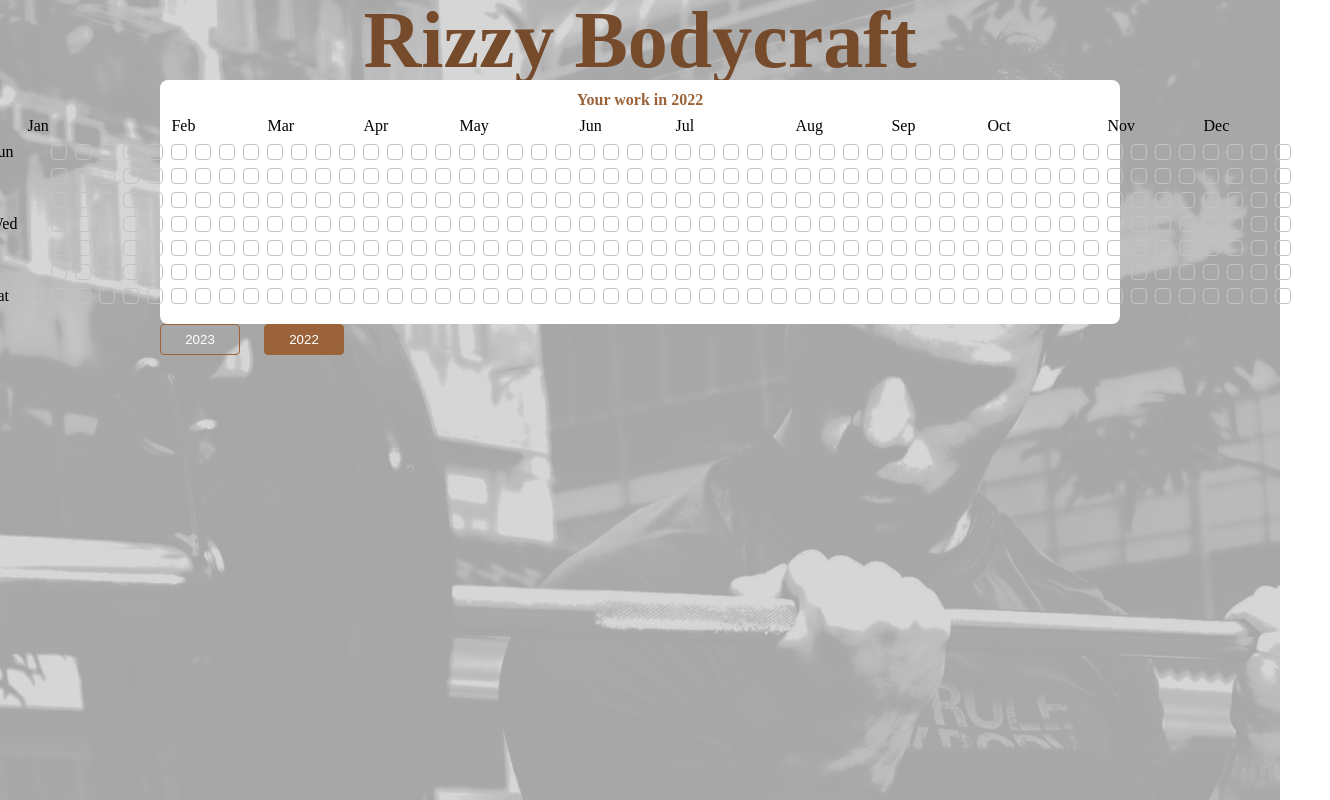
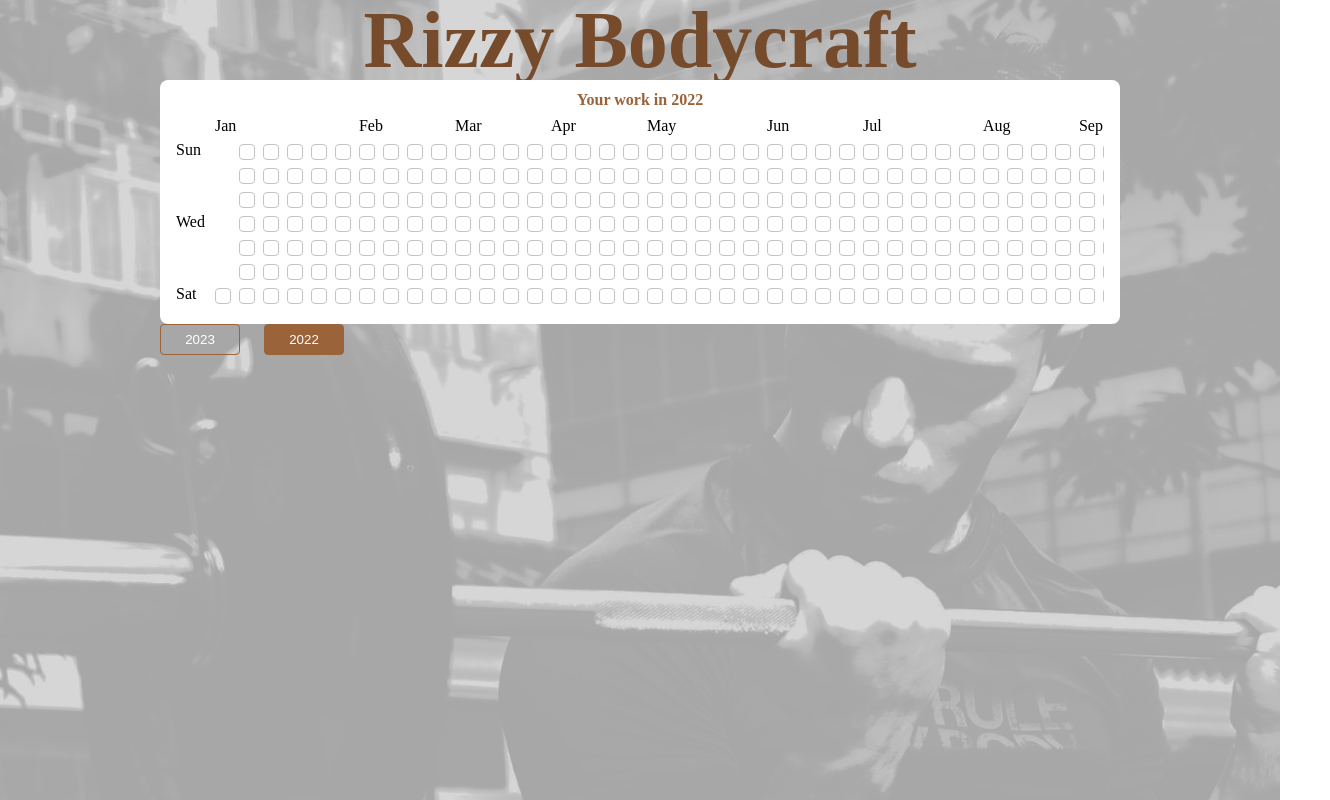
Before and after one commit to smellypotato/rizzy-bodycraft-record, a React (Create React App) app: page / in a window 1280 px wide. Shown: the whole page, 1330 px wide, since content can reach past the window. Built offline with nearby package versions, Linux system fonts and the light colour scheme.

Commit message:
style exercise record scroll bar

```diff
--- a/public/index.html
+++ b/public/index.html
@@ -24,20 +24,10 @@
       work correctly both with client-side routing and a non-root public URL.
       Learn how to configure a non-root public URL by running `npm run build`.
     -->
-    <title>React App</title>
+    <title>Rizzy Bodycraft Record</title>
   </head>
   <body>
     <noscript>You need to enable JavaScript to run this app.</noscript>
     <div id="root"></div>
-    <!--
-      This HTML file is a template.
-      If you open it directly in the browser, you will see an empty page.
-
-      You can add webfonts, meta tags, or analytics to this file.
-      The build step will place the bundled scripts into the <body> tag.
-
-      To begin the development, run `npm start` or `yarn start`.
-      To create a production bundle, use `npm run build` or `yarn build`.
-    -->
   </body>
 </html>
--- /dev/null
+++ b/src/Utils.ts
@@ -0,0 +1,13 @@
+export class Utils {
+    static newArray = (length: number) => {
+        return Array.from(Array(length).keys());
+    }
+
+    static daysInYear = (year: number) => {
+        return (new Date(year + 1, 0, 1).getTime() - new Date(year, 0, 1).getTime()) / 1000 / 60 / 60 / 24;
+    }
+
+    static weeksInMonth = (year: number, month: number) => {
+        return Math.ceil((new Date(year, month, 1).getDay() + new Date(year, month + 1, 0).getDate()) / 7);
+    }
+}
--- a/src/components/ExerciseRecord/ExerciseRecord.css
+++ b/src/components/ExerciseRecord/ExerciseRecord.css
@@ -1,7 +1,7 @@
 #exercise_record {
     background-color: var(--color_white);
     border-radius: 2rem;
-    padding: 3rem 4rem 5rem;
+    padding: 3rem 4rem 2.5rem;
     display: flex;
     flex-direction: column;
     align-items: center;
@@ -15,9 +15,36 @@
 }
 #exercise_record #record_table {
     display: grid;
-    grid-template: auto auto / auto auto;
-    grid-gap: 2.5rem;
+    grid-template-columns: auto 1fr;
+    grid-column-gap: 2.5rem;
     font-size: 4rem;
+
+}
+#exercise_record #record_table #days {
+    display: grid;
+    grid-template: repeat(7, 16px) / repeat(1, auto);
+    grid-gap: 8px;
+
+}
+#exercise_record #record_table #calendar {
+    display: flex;
+    flex-direction: column;
+    row-gap: 2.5rem;
+    overflow-x: scroll;
+    overflow-y: hidden;
+    padding-bottom: 2.5rem
+}
+#exercise_record #record_table #calendar::-webkit-scrollbar {
+    display: block;
+    height: 2rem;
+
+}
+#exercise_record #record_table #calendar::-webkit-scrollbar-thumb {
+    background: var(--color_prim);
+    border-radius: 1rem;
+}
+#exercise_record #record_table #calendar::-webkit-scrollbar-thumb:hover {
+    background: var(--color_prim_light);
 }
 #exercise_record #record_table #months {
     display: grid;
@@ -27,13 +54,6 @@
 }
 #exercise_record #record_table #months label {
     text-transform: capitalize;
-}
-#exercise_record #record_table #days {
-    display: grid;
-    grid-column: 1 / 2;
-    grid-row: 2 / 3;
-    grid-template: repeat(7, 16px) / repeat(1, auto);
-    grid-gap: 8px;
 }
 #exercise_record #record_table #dates {
     display: grid;
--- a/src/components/ExerciseRecord/ExerciseRecord.tsx
+++ b/src/components/ExerciseRecord/ExerciseRecord.tsx
@@ -1,4 +1,5 @@
 import { useCallback, useState } from 'react';
+import { Utils } from '../../Utils';
 import './ExerciseRecord.css';
 
 enum MONTH {
@@ -16,20 +17,9 @@
     DEC
 }
 
-const newArray = (length: number) => {
-    return Array.from(Array(length).keys());
-}
+export const ExerciseRecord = (props: { currentYear: number }) => {
 
-export const ExerciseRecord = (props: { currentYear: number }) => {
-    const daysInYear = useCallback((year: number) => {
-        return (new Date(year + 1, 0, 1).getTime() - new Date(year, 0, 1).getTime()) / 1000 / 60 / 60 / 24;
-    }, [])
-
-    const weeksInMonth = useCallback((year: number, month: number) => {
-        return Math.ceil((new Date(year, month, 1).getDay() + new Date(year, month + 1, 0).getDate()) / 7);
-    }, [])
-
-    const [weeks] = useState(newArray(12).map((month) => weeksInMonth(props.currentYear, month) - (month !== MONTH.JAN && new Date(props.currentYear, month, 1).getDay() !== 0 ? 1 : 0)));
+    const [weeks] = useState(Utils.newArray(12).map((month) => Utils.weeksInMonth(props.currentYear, month) - (month !== MONTH.JAN && new Date(props.currentYear, month, 1).getDay() !== 0 ? 1 : 0)));
 
     return (
         <section id="exercise_record" title=" Your work">
@@ -37,6 +27,7 @@
 
             <section id="record_table">
                 <div id="days">
+                    <label></label>
                     <label>Sun</label>
                     <label></label>
                     <label></label>
@@ -45,6 +36,7 @@
                     <label></label>
                     <label>Sat</label>
                 </div>
+                <div id="calendar">
                     <div id="months">
                         {
                             weeks.map((noOfWeeks, month) =>
@@ -56,9 +48,9 @@
                         }
                     </div>
                     <div id="dates">
-                    { newArray(new Date(props.currentYear, 0, 1).getDay()).map((val) => <div key={ val }/>) }
+                        { Utils.newArray(new Date(props.currentYear, 0, 1).getDay()).map((val) => <div key={ val }/>) }
                         {
-                        newArray(daysInYear(props.currentYear)).map(dayInYear => {
+                            Utils.newArray(Utils.daysInYear(props.currentYear)).map(dayInYear => {
                                 let date = new Date(new Date(props.currentYear, 0).setDate(dayInYear + 1));
                                 let dayInMonth = date.getDate();
                                 return (
@@ -69,6 +61,7 @@
                             })
                         }
                     </div>
+                </div>
             </section>
         </section>
     )
```
Lines whose indentation alone changed are shown as unchanged.
